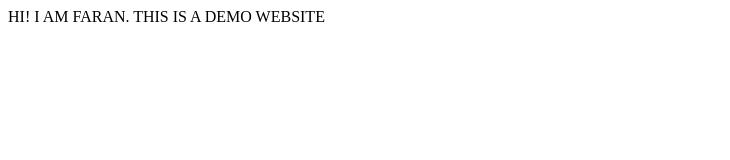
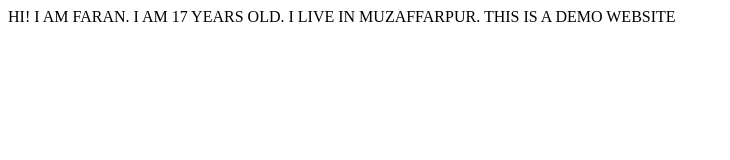
Before and after one commit to faranahmad293/faranahmad.com, a plain HTML site: page index.html in a window 1280 px wide. Shown: the whole page, without its empty margins (0-730 px from the left). Drawn offline with Linux system fonts and the light colour scheme.

Commit message:
update text

```diff
--- a/index.html
+++ b/index.html
@@ -8,6 +8,8 @@
 </head>
 <body>
     HI! I AM FARAN.
+    I AM 17 YEARS OLD.
+    I LIVE IN MUZAFFARPUR.
 
     THIS IS A DEMO WEBSITE
 </body>
```
